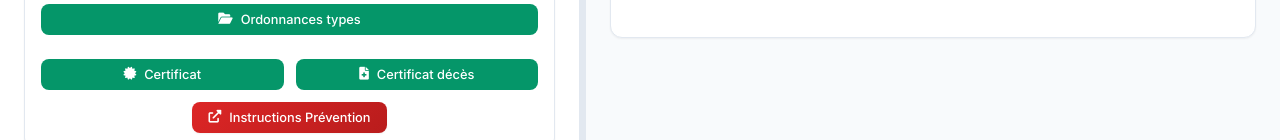
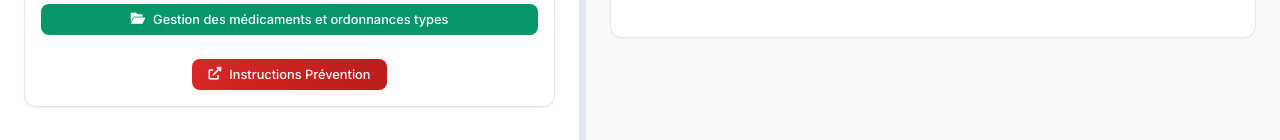
Before and after one commit to drkamel17/certificat_database, a browser extension: page ordonnance/ord.html in a window 1280 px wide and 1004 px high. Shown: the part 806-946 px from the top of the page. Drawn offline with Linux system fonts and the light colour scheme.

```diff
--- a/ordonnance/ord.html
+++ b/ordonnance/ord.html
@@ -1,4 +1,4 @@
-﻿﻿﻿﻿﻿﻿﻿﻿﻿﻿﻿﻿<!DOCTYPE html>
+﻿﻿﻿﻿﻿﻿﻿﻿﻿﻿﻿<!DOCTYPE html>
 <html lang="fr">
 <head>
     <meta charset="UTF-8">
@@ -916,7 +916,7 @@
 
                             <button id="ouvrir-options" class="btn-secondary" style="flex: 1;">
                                 <i class="fas fa-folder-open"></i>
-                                Ordonnances types
+                                Gestion des médicaments et ordonnances types
                             </button>
                         </div>
 
@@ -926,16 +926,7 @@
                         </div>
 
                         <!-- Certificates -->
-                        <div class="button-group">
-                            <button id="certificat" class="btn-secondary" style="flex: 1;">
-                                <i class="fas fa-certificate"></i>
-                                Certificat
-                            </button>
-                            <button id="certdece" class="btn-secondary" style="flex: 1;">
-                                <i class="fas fa-file-medical"></i>
-                                Certificat décès
-                            </button>
-                        </div>
+
 
                         <!-- External Link -->
                         <div class="text-center">
```
